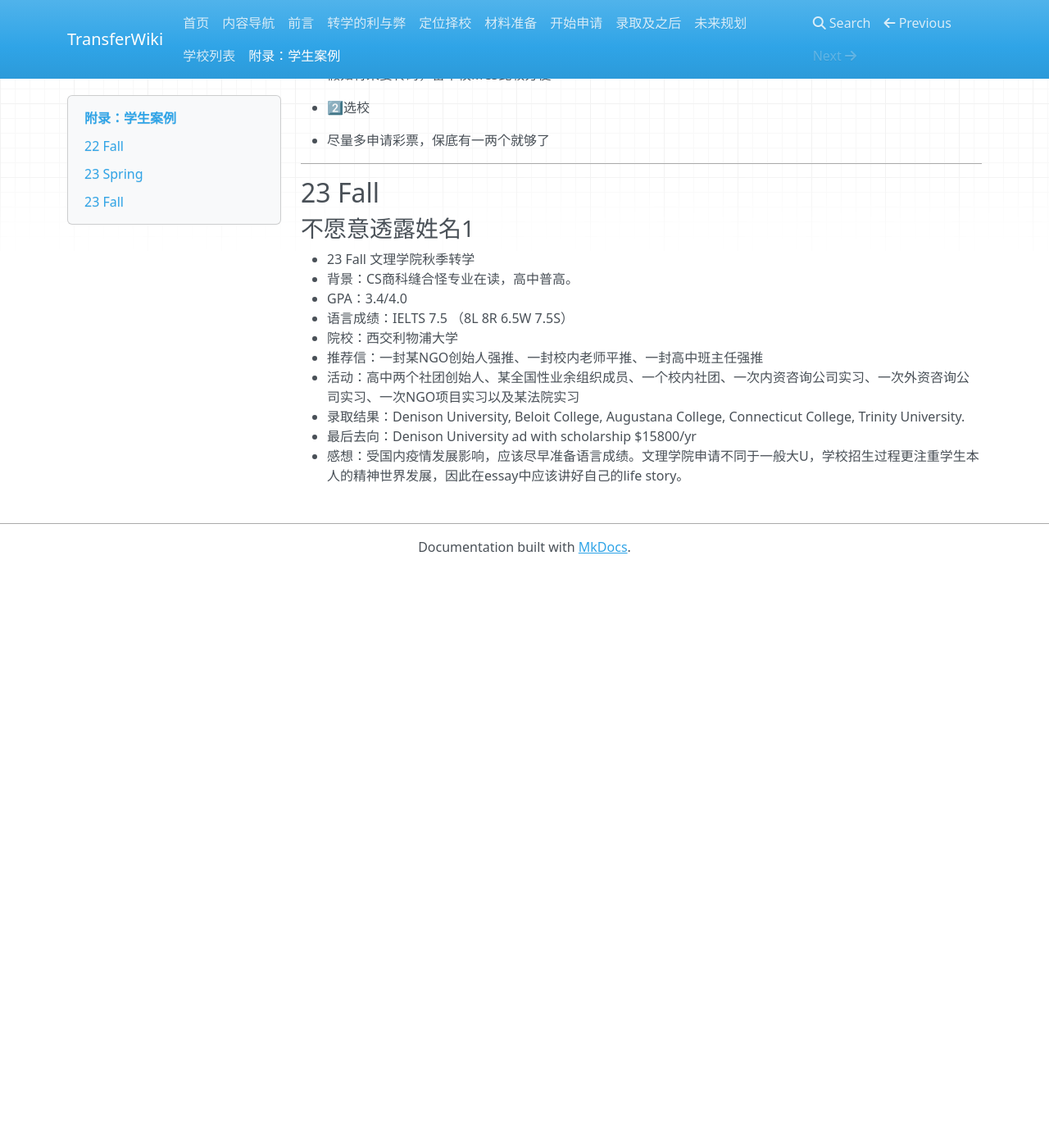
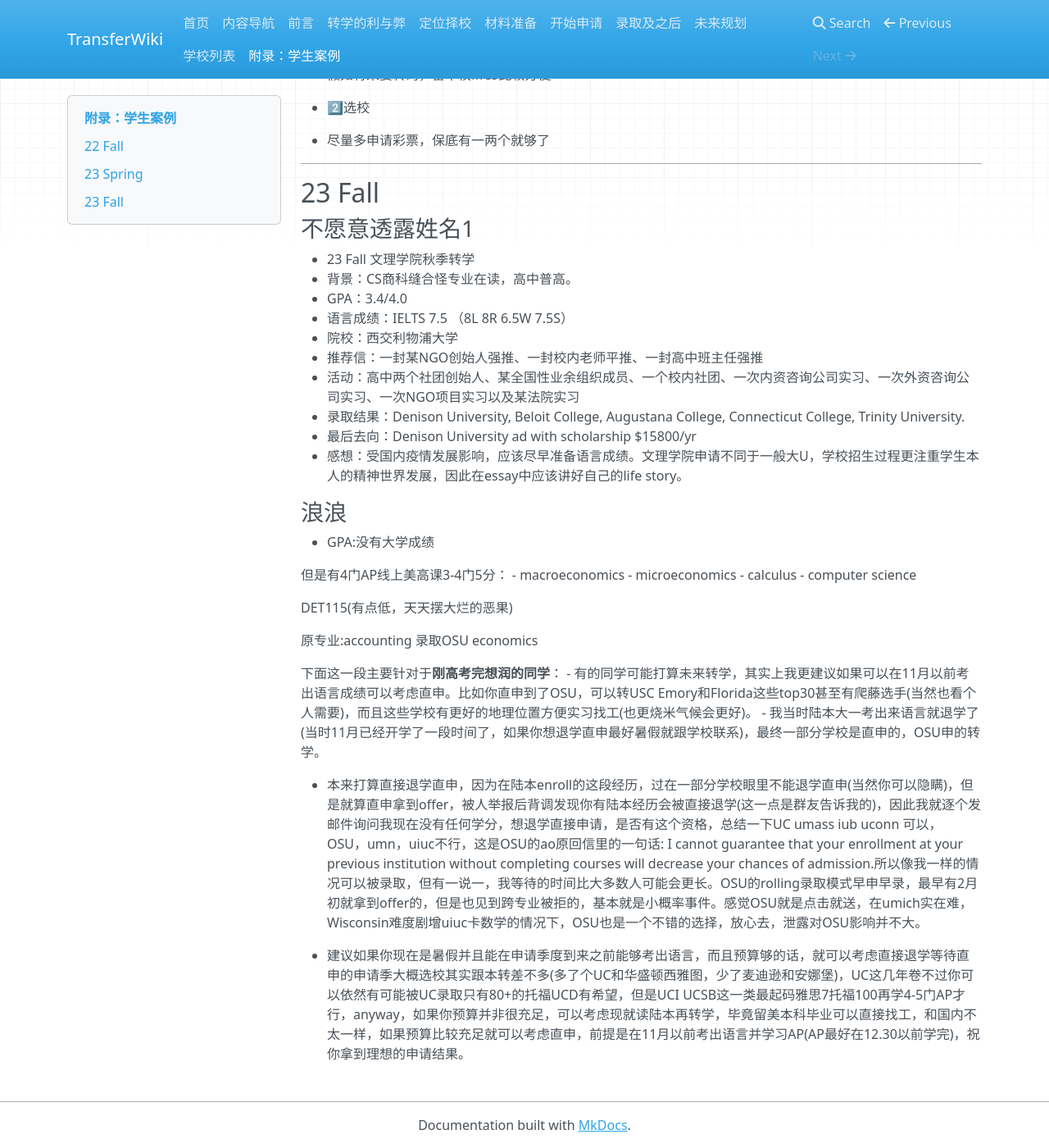
Before and after one commit to SihanXU/TransferWiki, an MkDocs documentation site: the page built from docs/bgs.md, in a window 1280 px wide and 1400 px high, scrolled down 9279 px. Shown: the whole window at 82% size. Built offline with MkDocs 1.6.1, drawn with Linux system fonts in a browser that asks for light colours; nearby versions of some CDN libraries; before the commit the page ends 9974 px from its top, so only the background shows below that.

Commit message:
Update bgs.md

```diff
--- a/docs/bgs.md
+++ b/docs/bgs.md
@@ -396,3 +396,26 @@ Minneapolis比Columbus强，生活会好一些。但气候会更恶劣一些（
 - 录取结果：Denison University, Beloit College, Augustana College, Connecticut College, Trinity University.
 - 最后去向：Denison University ad with scholarship $15800/yr
 - 感想：受国内疫情发展影响，应该尽早准备语言成绩。文理学院申请不同于一般大U，学校招生过程更注重学生本人的精神世界发展，因此在essay中应该讲好自己的life story。
+
+### 浪浪
+
+- GPA:没有大学成绩
+
+但是有4门AP线上美高课3-4门5分：
+- macroeconomics
+- microeconomics
+- calculus
+- computer science
+
+DET115(有点低，天天摆大烂的恶果)
+
+原专业:accounting
+录取OSU economics
+
+下面这一段主要针对于**刚高考完想润的同学**：
+- 有的同学可能打算未来转学，其实上我更建议如果可以在11月以前考出语言成绩可以考虑直申。比如你直申到了OSU，可以转USC Emory和Florida这些top30甚至有爬藤选手(当然也看个人需要)，而且这些学校有更好的地理位置方便实习找工(也更烧米气候会更好)。
+- 我当时陆本大一考出来语言就退学了(当时11月已经开学了一段时间了，如果你想退学直申最好暑假就跟学校联系)，最终一部分学校是直申的，OSU申的转学。
+
+- 本来打算直接退学直申，因为在陆本enroll的这段经历，过在一部分学校眼里不能退学直申(当然你可以隐瞒)，但是就算直申拿到offer，被人举报后背调发现你有陆本经历会被直接退学(这一点是群友告诉我的)，因此我就逐个发邮件询问我现在没有任何学分，想退学直接申请，是否有这个资格，总结一下UC umass iub uconn 可以，OSU，umn，uiuc不行，这是OSU的ao原回信里的一句话: I cannot guarantee that your enrollment at your previous institution without completing courses will decrease your chances of admission.所以像我一样的情况可以被录取，但有一说一，我等待的时间比大多数人可能会更长。OSU的rolling录取模式早申早录，最早有2月初就拿到offer的，但是也见到跨专业被拒的，基本就是小概率事件。感觉OSU就是点击就送，在umich实在难，Wisconsin难度剧增uiuc卡数学的情况下，OSU也是一个不错的选择，放心去，泄露对OSU影响并不大。
+
+- 建议如果你现在是暑假并且能在申请季度到来之前能够考出语言，而且预算够的话，就可以考虑直接退学等待直申的申请季大概选校其实跟本转差不多(多了个UC和华盛顿西雅图，少了麦迪逊和安娜堡)，UC这几年卷不过你可以依然有可能被UC录取只有80+的托福UCD有希望，但是UCI UCSB这一类最起码雅思7托福100再学4-5门AP才行，anyway，如果你预算并非很充足，可以考虑现就读陆本再转学，毕竟留美本科毕业可以直接找工，和国内不太一样，如果预算比较充足就可以考虑直申，前提是在11月以前考出语言并学习AP(AP最好在12.30以前学完)，祝你拿到理想的申请结果。
```
